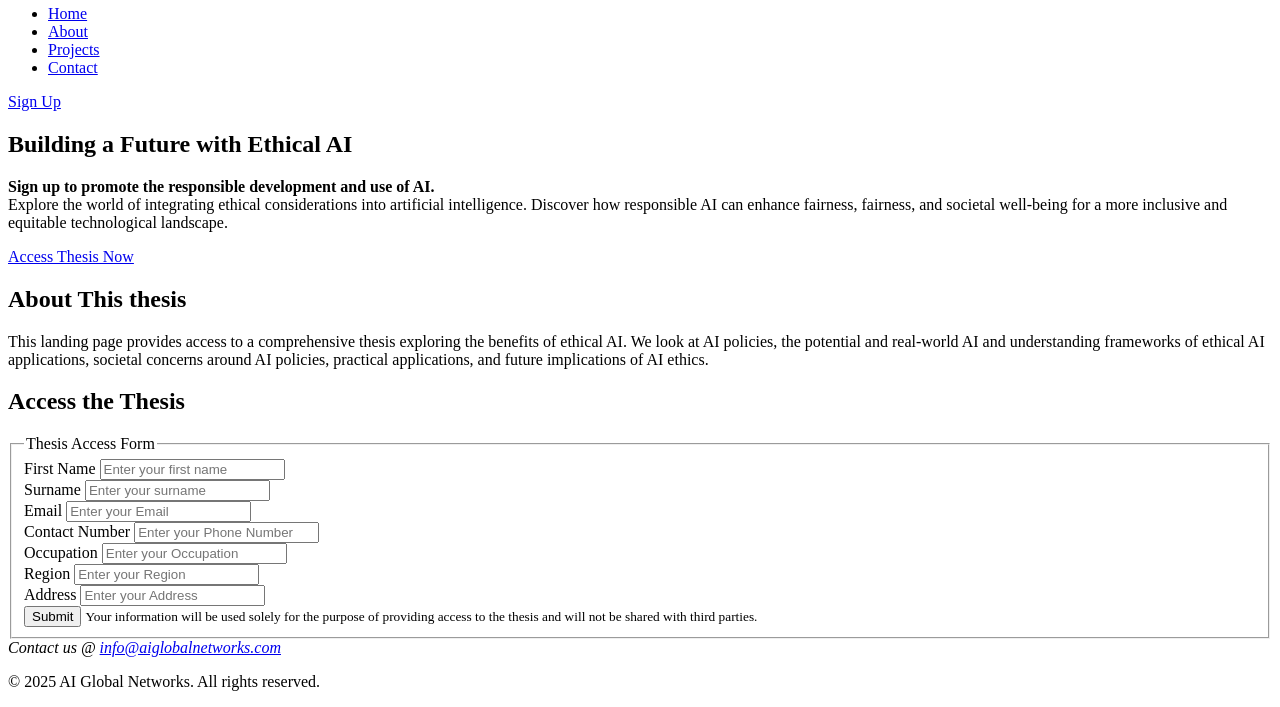
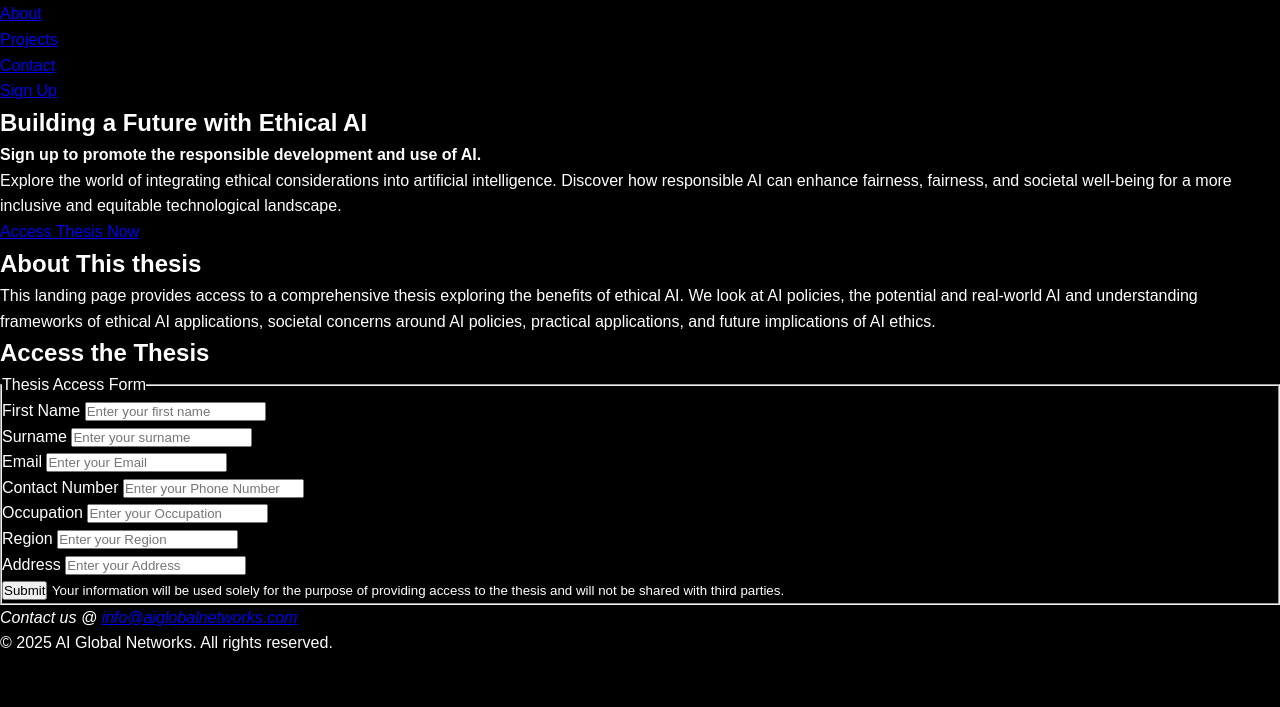
Before and after one commit to Ashley-Programmer/AI_global_networks, a plain HTML site: page index.html in a window 1280 px wide. Shown: the part 101-808 px from the top of the page. Drawn offline with Linux system fonts and the light colour scheme.

Commit message:
Initial commit: Updates

```diff
--- a/index.html
+++ b/index.html
@@ -11,9 +11,8 @@
 </head>
 
 <body>
-    <section class="bg-particles" id="parcticles" aria-hidden="true"></section>
+    <section class="bg-particles" id="particles" aria-hidden="true"></section>
     <header class="header">
-        <div class="header__container">
         <img src="" alt="AI Global Networks Logo" class="header-logo">
         <h1 class="logo">AI Global Networks</h1>
         <nav class="header-nav">
@@ -25,7 +24,6 @@
             </ul>
         </nav>
         <a href="#signup" class="cta-button" id="signup">Sign Up</a>
-        </div>
     </header>
 
     <main class="main-content">
@@ -46,7 +44,8 @@
             <h2 id="about-title" class="about-title">About This thesis</h2>
             <p class="about-text">
                 This landing page provides access to a comprehensive thesis exploring the benefits of ethical AI.
-                We look at AI policies, the potential and real-world AI and understanding frameworks of ethical AI applications,
+                We look at AI policies, the potential and real-world AI and understanding frameworks of ethical AI
+                applications,
                 societal concerns around AI policies, practical applications, and
                 future implications of AI ethics.
             </p>
@@ -62,12 +61,14 @@
                         <legend class="visually-hidde">Thesis Access Form</legend>
                         <div class="form-group">
                             <label for="firstName" class="form-label">First Name</label>
-                            <input type="text" id="firstName" class="form-input" placeholder="Enter your first name" required>
+                            <input type="text" id="firstName" class="form-input" placeholder="Enter your first name"
+                                required>
                         </div>
 
                         <div class="form-group">
                             <label for="surname" class="form-label">Surname</label>
-                            <input type="text" id="surname" class="form-input" placeholder="Enter your surname" required>
+                            <input type="text" id="surname" class="form-input" placeholder="Enter your surname"
+                                required>
                         </div>
 
                         <div class="form-group">
@@ -77,12 +78,14 @@
 
                         <div class="form-group">
                             <label for="contact" class="form-label">Contact Number</label>
-                            <input type="number" id="contact" class="form-input" placeholder="Enter your Phone Number" required>
+                            <input type="number" id="contact" class="form-input" placeholder="Enter your Phone Number"
+                                required>
                         </div>
 
                         <div class="form-group">
                             <label for="occupation" class="form-label">Occupation</label>
-                            <input type="text" id="occupation" class="form-input" placeholder="Enter your Occupation" required>
+                            <input type="text" id="occupation" class="form-input" placeholder="Enter your Occupation"
+                                required>
                         </div>
 
                         <div class="form-group">
@@ -92,13 +95,15 @@
 
                         <div class="form-group">
                             <label for="address" class="form-label">Address</label>
-                            <input type="address" id="address" class="form-input" placeholder="Enter your Address" required>
+                            <input type="address" id="address" class="form-input" placeholder="Enter your Address"
+                                required>
                         </div>
 
                         <button type="submit" class="submit-btn">Submit</button>
 
                         <small class="privacy-note">
-                            Your information will be used solely for the purpose of providing access to the thesis and will not be shared with third parties.
+                            Your information will be used solely for the purpose of providing access to the thesis and
+                            will not be shared with third parties.
                         </small>
                     </fieldset>
                 </form>
--- a/style.css
+++ b/style.css
@@ -0,0 +1,37 @@
+/* Reset and base styles */
+*, ::before, ::after {
+    margin: 0;
+    padding: 0;
+    box-sizing: border-box;
+}
+
+:root {
+    --primary-color: #ff6b35;
+    --secondary-color: #ff8c42;
+    --accent-color: #ffa500;
+    --gradient-primary: linear-gradient(135deg, #ff6b35 0%, #ff8c42 100%);
+    --gradient-secondary: linear-gradient(135deg, #ff8c42 0%, #ffa500 100%);
+    --gradient-accent: linear-gradient(135deg, #ffa500 0%, #ffb347 100%);
+    --bg-dark: #000000;
+    --bg-darker: #0a0a0a;
+    --bg-card: #1a1a1a;
+    --text-primary: #ffffff;
+    --text-secondary: #e5e5e5;
+    --text-muted: #a3a3a3;
+    --border-color: #333333;
+    --glass-bg: rgba(255, 255, 255, 0.05);
+    --glass-border: rgba(255, 255, 255, 0.1);
+}
+
+html {
+    scroll-behavior: smooth;
+    font-size: 16px;
+}
+
+body {
+    font-family: 'Arial', sans-serif;
+    background: var(--bg-dark);
+    color: var(--text-primary);
+    line-height: 1.6;
+    overflow-x: hidden;
+}
```
Lines whose indentation alone changed are shown as unchanged.
